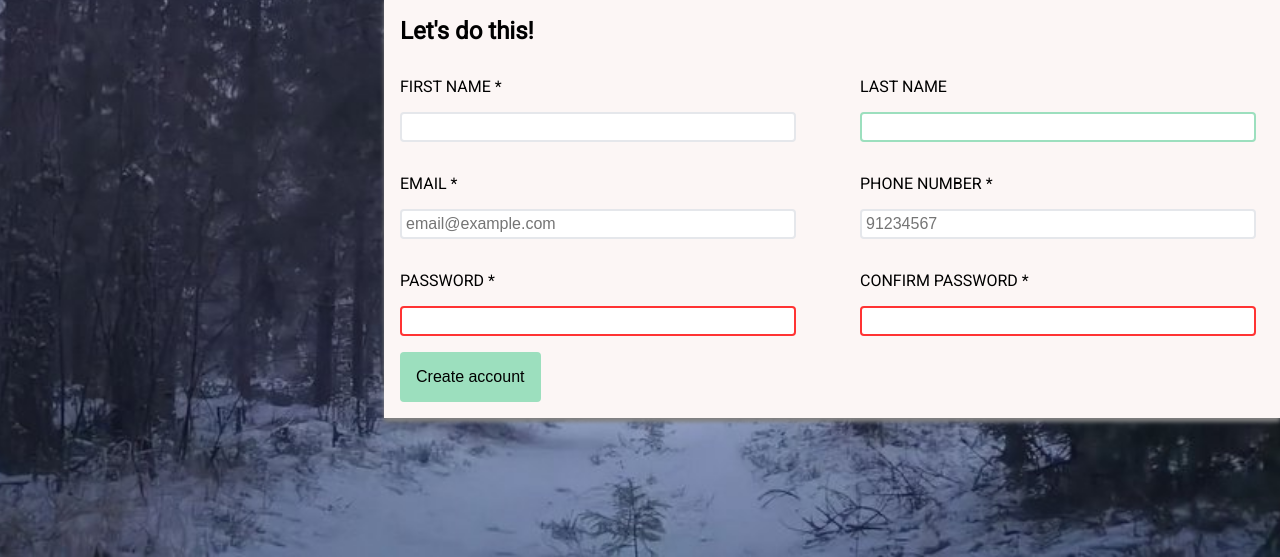
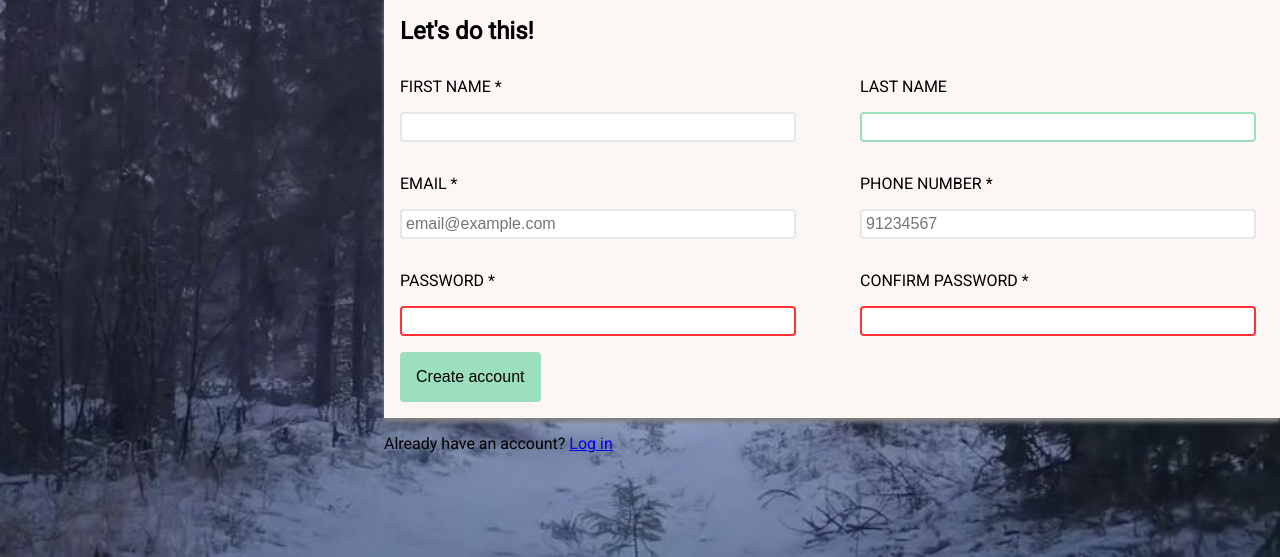
Before and after one commit to bbbbcccd/sign-up-form, a plain HTML site: page index.html in a window 1280 px wide. Shown: the part 243-800 px from the top of the page. Drawn offline with Linux system fonts and the light colour scheme.

Commit message:
Add footer

```diff
--- a/index.html
+++ b/index.html
@@ -67,7 +67,7 @@
             </ul>
         </form>
 
-        <p class="footer"></p>
+        <p class="footer">Already have an account? <a href="#">Log in</a></p>
     </div>
 </body>
 </html>
```
